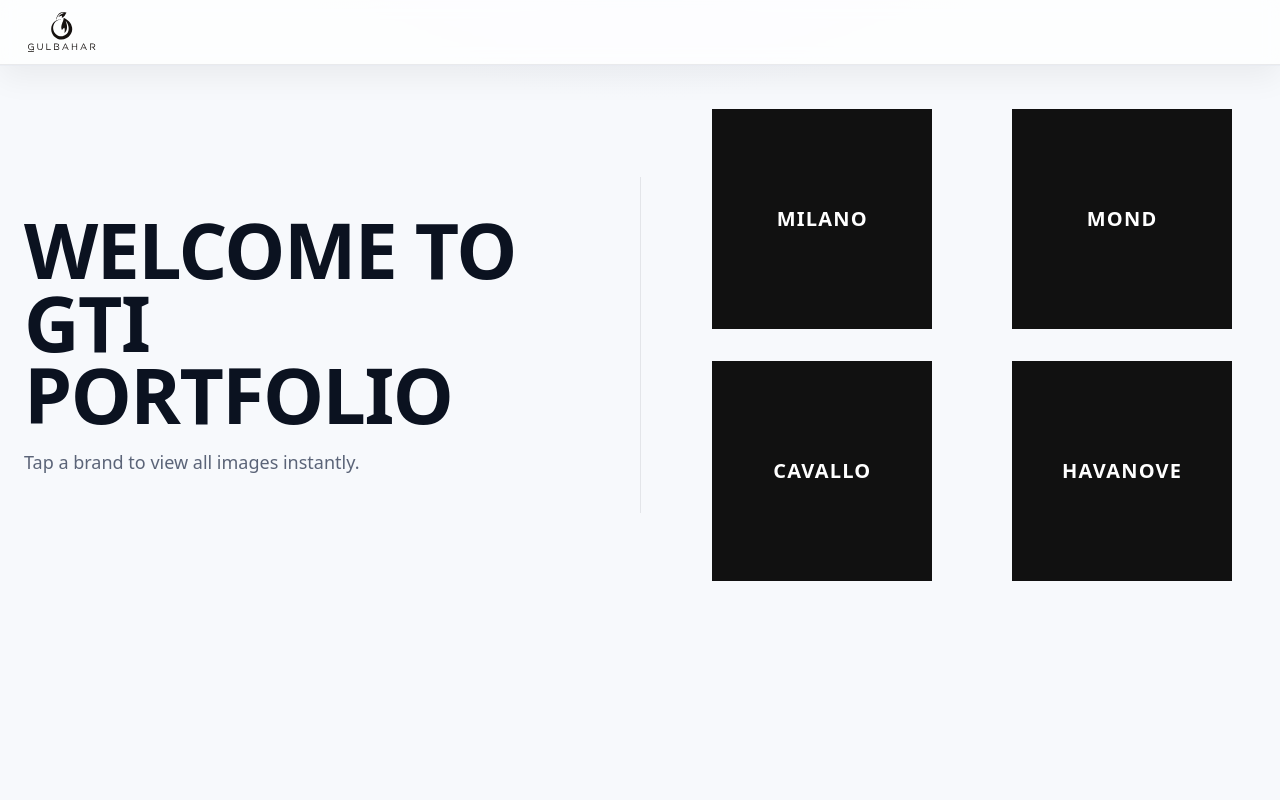
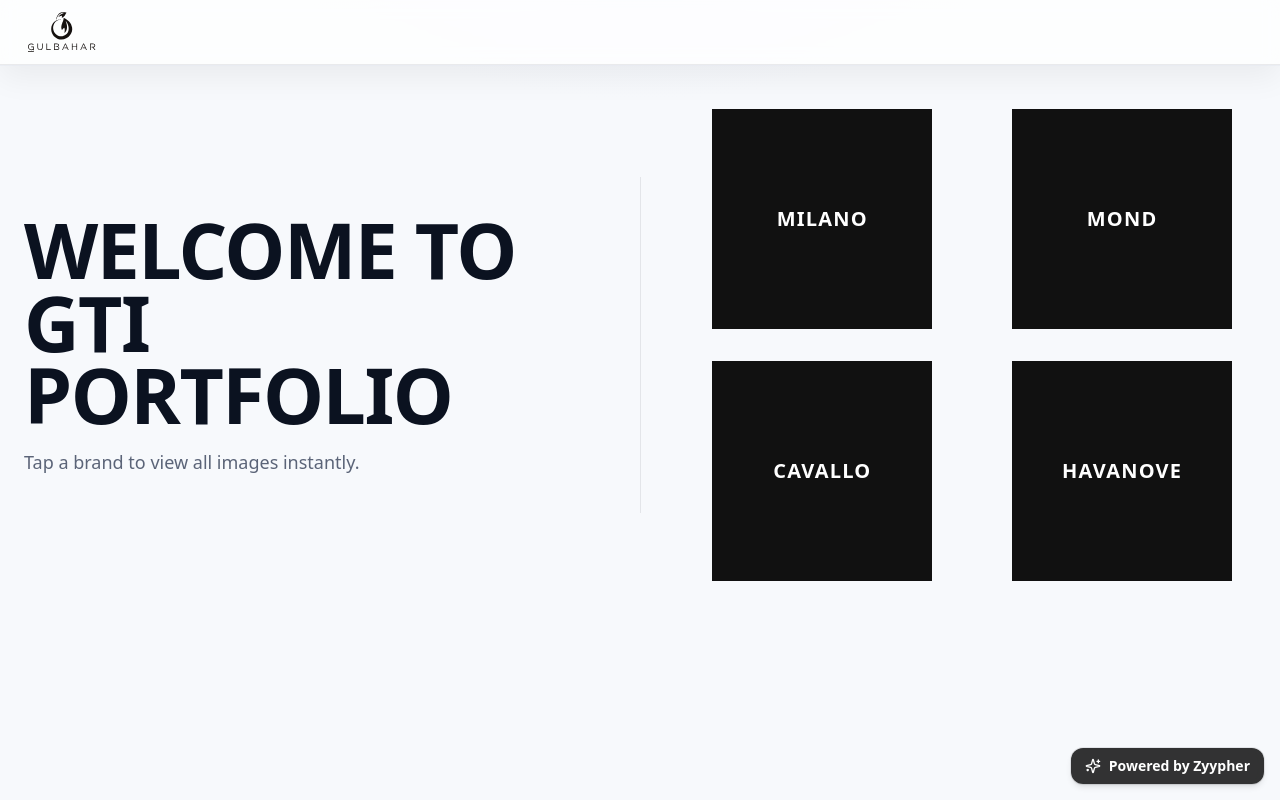
Before and after one commit to therealvishnuvinayan/gti-gallery, a Next.js app: page / in a window 1280 px wide. Built offline with nearby package versions, Linux system fonts and the light colour scheme.

Commit message:
powered by text added

```diff
--- a/app/page.tsx
+++ b/app/page.tsx
@@ -1,3 +1,4 @@
+// app/page.tsx (or wherever this file lives)
 "use client";
 
 import { useEffect, useMemo, useState } from "react";
@@ -12,7 +13,7 @@ import {
 import { ImageTile } from "@/components/ImageTile";
 import CarouselModal from "@/components/CarouselModal";
 import PackFilterOverlay from "@/components/PackFilterOverlay";
-import { ChevronLeft, Filter } from "lucide-react";
+import { ChevronLeft, Filter, Sparkles } from "lucide-react";
 
 type View = "brands" | "images" | "packImages";
 
@@ -112,7 +113,10 @@ export default function Page() {
         {/* Inline page header with Back + Title + Filter (when applicable) */}
         {view !== "brands" && (
           <div className="mb-6 flex items-center justify-between gap-4">
-            <button className="btn btn-ghost" onClick={view === "packImages" ? () => setView("images") : goBrands}>
+            <button
+              className="btn btn-ghost"
+              onClick={view === "packImages" ? () => setView("images") : goBrands}
+            >
               <ChevronLeft className="w-5 h-5" />
               <span className="hidden sm:inline">Back</span>
             </button>
@@ -120,7 +124,9 @@ export default function Page() {
             <div className="flex-1 min-w-0 px-2">
               {view === "images" && brand && (
                 <>
-                  <h2 className="text-2xl md:text-3xl font-semibold truncate">{brand.name}</h2>
+                  <h2 className="text-2xl md:text-3xl font-semibold truncate">
+                    {brand.name}
+                  </h2>
                   <p className="text-[var(--muted)] mt-1">All images</p>
                 </>
               )}
@@ -143,7 +149,10 @@ export default function Page() {
                 className="p-1 hover:opacity-70 transition"
                 aria-label="Open pack filter"
               >
-                <Filter className="w-6 h-6" color="black" strokeWidth={2.2} />
+                <div className="flex items-center gap-1">
+                  <Filter className="w-5 h-5" strokeWidth={2.2} />
+                  <span className="text-sm font-medium hidden sm:inline">Filter by pack</span>
+                </div>
               </button>
             )}
           </div>
@@ -263,6 +272,25 @@ export default function Page() {
           onPick={(p) => goPackImages(p)}
         />
       )}
+
+      <div
+        className="
+    fixed bottom-4 right-4 z-50
+    inline-flex items-center gap-2
+    rounded-xl px-3.5 py-2
+    text-sm font-semibold
+    shadow-md ring-1 ring-[var(--border)]
+    bg-black/80 text-white
+    backdrop-blur
+    transition
+    dark:bg-white/10 dark:text-[var(--text)]
+  "
+        aria-hidden="true"
+      >
+        <Sparkles className="h-4 w-4" />
+        <span>Powered by Zyypher</span>
+      </div>
+
     </main>
   );
 }
```
